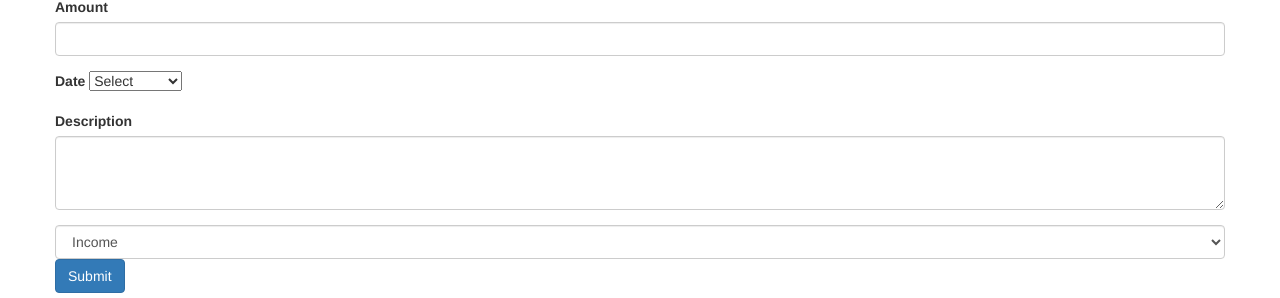
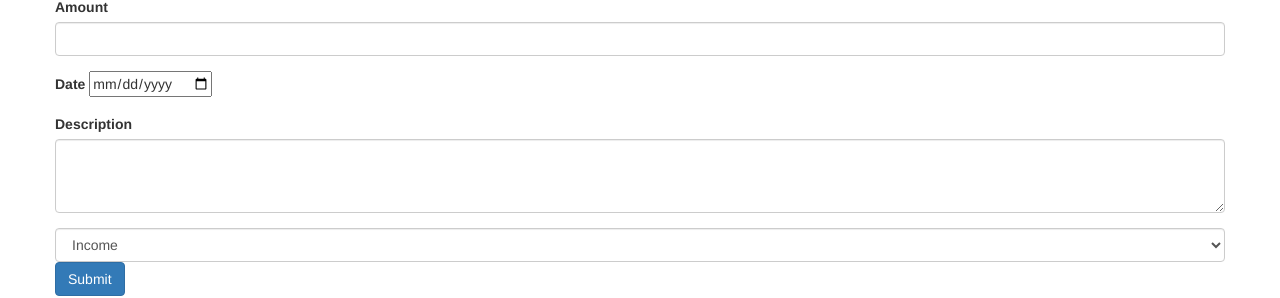
Before and after one commit to ShueMoua/Budget_Tracker, a website: page public/details.html in a window 1280 px wide. Shown: the part 145-443 px from the top of the page. Drawn offline with nearby package versions, Linux system fonts and the light colour scheme; no server answers.

Commit message:
Update on details.html for user to select a date via map instead of dropdown selection

```diff
--- a/public/details.html
+++ b/public/details.html
@@ -38,37 +38,7 @@
                 <div class="col">
                     <div class="form-group">
                         <label for="validationDefault04">Date</label>
-                        <select class="custom-select" id="validationDefault04" required>
-                            <option selected disabled value="">Select</option>
-                            <!-- Should find an auto calendar... -->
-                            <option>10/11/2020</option>
-                            <option>10/12/2020</option>
-                            <option>10/13/2020</option>
-                            <option>10/14/2020</option>
-                            <option>10/15/2020</option>
-                            <option>10/16/2020</option>
-                            <option>10/17/2020</option>
-                            <option>10/18/2020</option>
-                            <option>10/19/2020</option>
-                            <option>10/20/2020</option>
-                            <option>10/21/2020</option>
-                            <option>10/22/2020</option>
-                            <option>10/23/2020</option>
-                            <option>10/24/2020</option>
-                            <option>10/25/2020</option>
-                            <option>10/26/2020</option>
-                            <option>10/27/2020</option>
-                            <option>10/28/2020</option>
-                            <option>10/29/2020</option>
-                            <option>10/30/2020</option>
-                            <option>10/31/2020</option>
-                            <option>11/01/2020</option>
-                            <option>11/02/2020</option>
-                            <option>11/03/2020</option>
-                            <option>11/04/2020</option>
-                            <option>11/05/2020</option>
-                            <option>11/06/2020</option>
-                        </select>
+                        <input type="date" id="day" name="day">
                     </div>
                 </div>
             </div>
```
